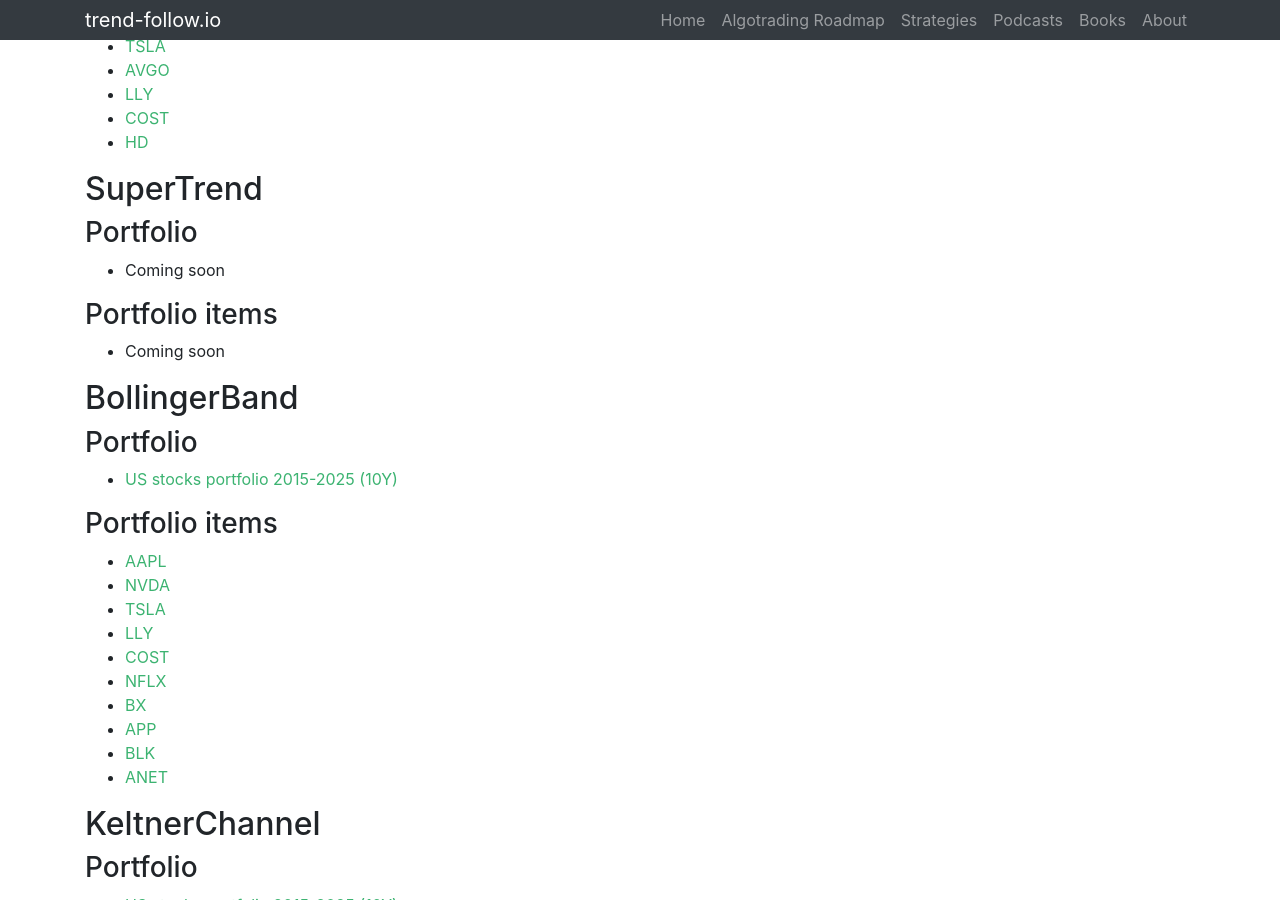
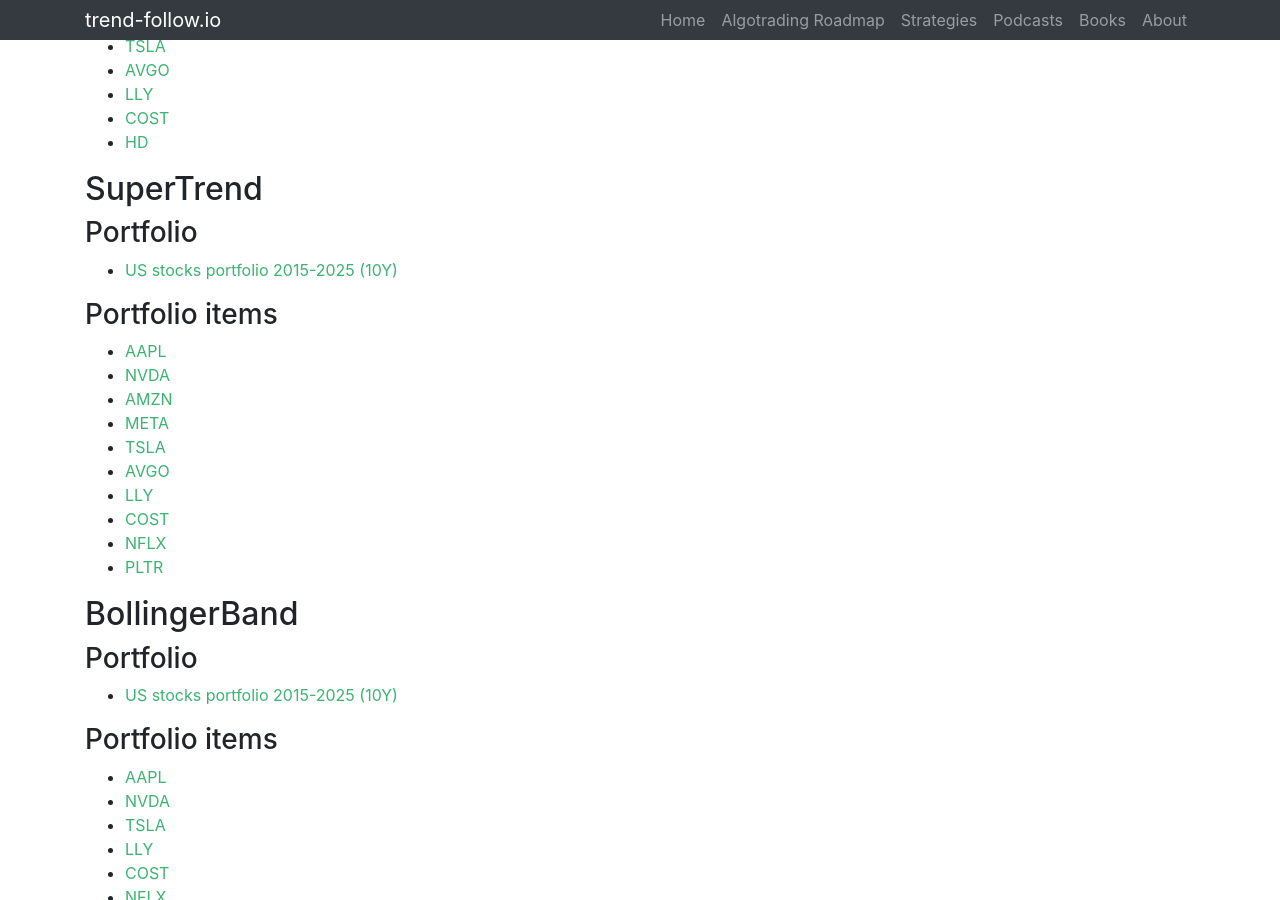
Before and after one commit to GeorgeFreelanceDeveloper/trend-follow.io, a Jekyll site: the page built from docs/_pages/backtests.md, in a window 1280 px wide and 900 px high, scrolled down 831 px. Built offline with Jekyll 4.4.1, drawn with Linux system fonts in a browser that asks for light colours.

Commit message:
[Strategy][QuantConnect] Supertrend strategy
- fixed calculation is_uptrend
- added backtests

```diff
--- a/docs/_pages/backtests.md
+++ b/docs/_pages/backtests.md
@@ -28,10 +28,19 @@
 
 ## SuperTrend
 ### Portfolio
-* Coming soon
+* [US stocks portfolio 2015-2025 (10Y)](https://www.quantconnect.com/reports/390450abe06606b5a6f62dca92ad95f3)
 
 ### Portfolio items
-* Coming soon
+* [AAPL](https://www.quantconnect.com/reports/a6adf172959318e3a9561c7ce3f404f0)
+* [NVDA](https://www.quantconnect.com/reports/aab5aef00a07eff46a09e4eaa7ee6aaf)
+* [AMZN](https://www.quantconnect.com/reports/41062aec04fc6f7c0a8d570b35b58e68)
+* [META](https://www.quantconnect.com/reports/90d0be14fe8220832d9460b02b4f4267)
+* [TSLA](https://www.quantconnect.com/reports/4340ecc2823cbe13e0d2b13f7fac77fe)
+* [AVGO](https://www.quantconnect.com/reports/dee580a72de035608f04f128d8d6dff5)
+* [LLY](https://www.quantconnect.com/reports/5e82d21d6cce1a78d29a46b2c6dfd0b8)
+* [COST](https://www.quantconnect.com/reports/a6870d0e4cb0b300efdc7e661d4a1d3f)
+* [NFLX](https://www.quantconnect.com/reports/04e73a8c49b9b0d8373818fe87382f65)
+* [PLTR](https://www.quantconnect.com/reports/7cbb91061731565a47a946cf87593000)
 
 ## BollingerBand
 ### Portfolio
```
Also changed, not shown: 1 other file.
